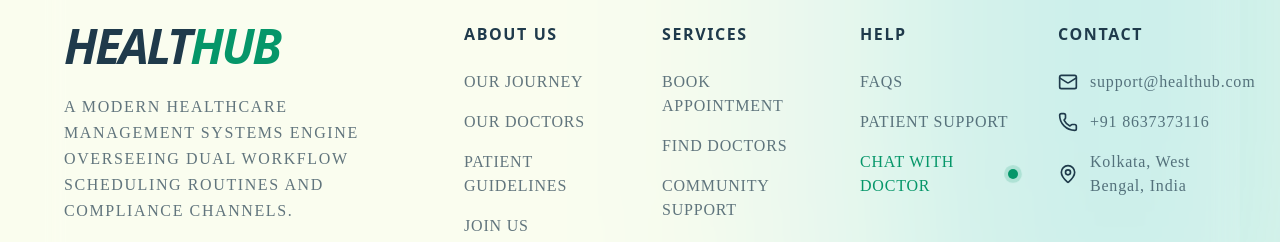
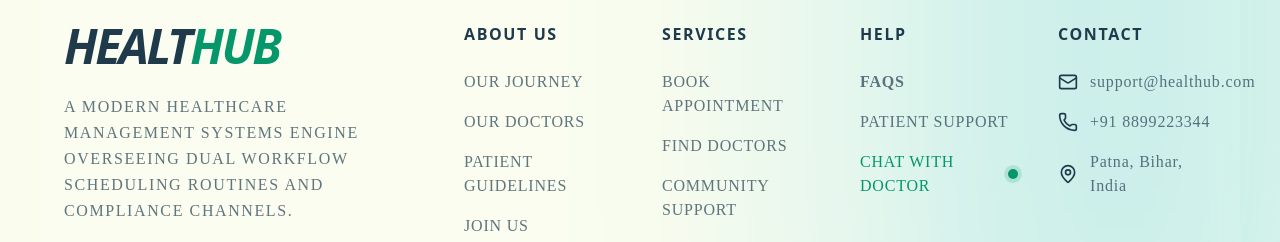
Before and after one commit to hacketthadwin/HealtHub, a React (Create React App) app in the folder frontend/: page / in a window 1280 px wide. Shown: the part 3635-3877 px from the top of the page. Built offline with nearby package versions, Linux system fonts and the light colour scheme; no server answers; a web font is replaced by a local one.

Commit message:
footer links added

```diff
--- a/frontend/src/components/mvpblocks/footer-4col.jsx
+++ b/frontend/src/components/mvpblocks/footer-4col.jsx
@@ -1,5 +1,5 @@
 import React from "react";
-import { Link } from "react-router-dom";
+import { Link, useLocation, useNavigate } from "react-router-dom";
 import {
   Facebook,
   Instagram,
@@ -18,25 +18,25 @@ const data = {
   dribbbleLink: "https://dribbble.com/Healthub",
   services: {
     appointments: "/book-appointment",
-    doctors: "/find-doctors",
+    doctors: "/book-appointment",
     community: "/community-support",
-    aiassistant: "/ai-health-assistant",
+    aiassistant: "/login",
   },
   about: {
-    history: "/our-journey",
-    team: "/our-doctors",
-    handbook: "/patient-guidelines",
-    careers: "/join-us",
+    history: "/about",
+    team: "/book-appointment",
+    handbook: "/about",
+    careers: "/contact",
   },
   help: {
-    faqs: "/faqs",
-    support: "/patient-support",
-    livechat: "/chat-with-doctor",
+    faqs: "faq",
+    support: "/contact",
+    livechat: "/book-appointment",
   },
   contact: {
     email: "support@healthub.com",
-    phone: "+91 8637373116",
-    address: "Kolkata, West Bengal, India",
+    phone: "+91 8899223344",
+    address: "Patna, Bihar, India",
   },
   company: {
     name: "HEALTHUB",
@@ -65,7 +65,7 @@ const serviceLinks = [
 ];
 
 const helpfulLinks = [
-  { text: "FAQS", href: data.help.faqs },
+  { text: "FAQS", href: data.help.faqs, scrollTo: true },
   { text: "PATIENT SUPPORT", href: data.help.support },
   { text: "CHAT WITH DOCTOR", href: data.help.livechat, hasIndicator: true },
 ];
@@ -77,6 +77,22 @@ const contactInfo = [
 ];
 
 export default function Footer4Col() {
+  const location = useLocation();
+  const navigate = useNavigate();
+
+  const handleFaqClick = () => {
+    const scrollFaq = () => {
+      document.getElementById("faq")?.scrollIntoView({ behavior: "smooth" });
+    };
+
+    if (location.pathname === "/") {
+      scrollFaq();
+    } else {
+      navigate("/");
+      setTimeout(scrollFaq, 350);
+    }
+  };
+
   return (
     <footer className="bg-white dark:bg-white/5 backdrop-blur-2xl mt-24 w-full border-t border-[#1F3A4B]/10 dark:border-white/5 relative z-10 font-roboto-slab antialiased">
       <div className="mx-auto max-w-screen-xl pt-16 pb-8 px-6 lg:pt-20">
@@ -143,8 +159,23 @@ export default function Footer4Col() {
             <div className="text-center sm:text-left">
               <p className="text-[#1F3A4B] dark:text-[#FAFDEE] text-base font-extrabold uppercase tracking-widest mb-6 font-sans">HELP</p>
               <ul className="space-y-4 text-sm md:text-base font-bold tracking-wider">
-                {helpfulLinks.map(({ text, href, hasIndicator }) => (
+                {helpfulLinks.map(({ text, href, hasIndicator, scrollTo }) => (
                   <li key={text}>
+                    {scrollTo ? (
+                      <button
+                        type="button"
+                        onClick={handleFaqClick}
+                        className={cn("transition-colors flex justify-center sm:justify-start items-center gap-2 underline decoration-transparent hover:decoration-current decoration-2 underline-offset-4 text-[#1F3A4B]/70 dark:text-[#FAFDEE]/60 hover:text-emerald-600 dark:hover:text-[#C2F84F]")}
+                      >
+                        <span>{text}</span>
+                        {hasIndicator && (
+                          <span className="relative flex w-2.5 h-2.5">
+                            <span className="bg-emerald-600 dark:bg-[#C2F84F] animate-ping absolute inline-flex h-full w-full rounded-full opacity-75" />
+                            <span className="bg-emerald-600 dark:bg-[#C2F84F] relative inline-flex w-2.5 h-2.5 rounded-full" />
+                          </span>
+                        )}
+                      </button>
+                    ) : (
                       <Link to={href} className={cn("transition-colors flex justify-center sm:justify-start items-center gap-2 underline decoration-transparent hover:decoration-current decoration-2 underline-offset-4", hasIndicator ? "text-emerald-600 dark:text-[#C2F84F]" : "text-[#1F3A4B]/70 dark:text-[#FAFDEE]/60 hover:text-emerald-600 dark:hover:text-[#C2F84F]")}>
                         <span>{text}</span>
                         {hasIndicator && (
@@ -154,6 +185,7 @@ export default function Footer4Col() {
                           </span>
                         )}
                       </Link>
+                    )}
                   </li>
                 ))}
               </ul>
```
Lines whose indentation alone changed are shown as unchanged.
